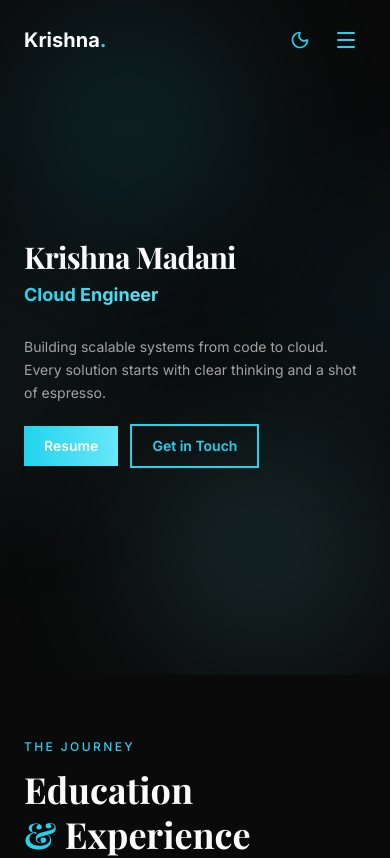
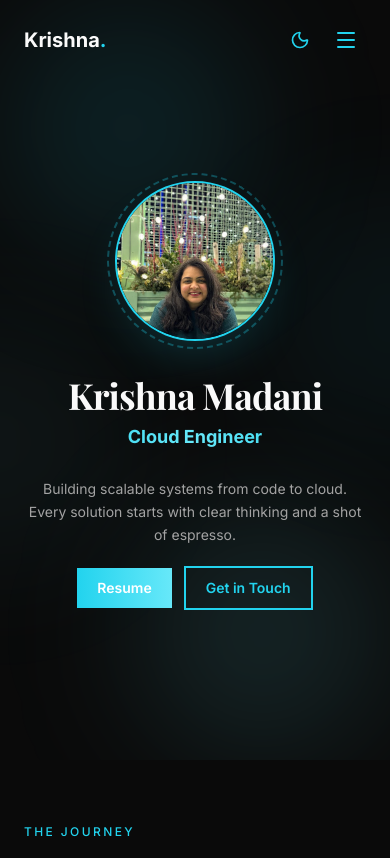
Before and after one commit to k-madani/portfolio, a Next.js app: page / in a window 390 px wide. Shown: the top 858 px of the page. Built offline with nearby package versions, Linux system fonts and the light colour scheme; a web font is replaced by a local one.

Commit message:
fix for mobile view

```diff
--- a/app/components/Hero.tsx
+++ b/app/components/Hero.tsx
@@ -26,8 +26,8 @@ export default function Hero() {
   };
 
   return (
-    <section className="relative min-h-[80vh] md:min-h-screen flex items-center justify-center px-6 sm:px-8 overflow-hidden pt-24 sm:pt-28 lg:pt-32 pb-16 sm:pb-20">
-      {/* Gradient Background — smaller, less aggressive on mobile */}
+    <section className="relative min-h-[90vh] md:min-h-screen flex items-center justify-center px-6 sm:px-8 overflow-hidden pt-24 sm:pt-28 lg:pt-32 pb-16 sm:pb-20">
+      {/* Gradient Background */}
       <div className="absolute inset-0 -z-10">
         <div className="absolute top-0 left-0 w-64 sm:w-80 lg:w-96 h-64 sm:h-80 lg:h-96 bg-[rgb(var(--accent-primary))]/20 rounded-full mix-blend-multiply filter blur-3xl animate-pulse" />
         <div className="absolute bottom-0 right-0 w-64 sm:w-80 lg:w-96 h-64 sm:h-80 lg:h-96 bg-[rgb(var(--accent-light))]/20 rounded-full mix-blend-multiply filter blur-3xl animate-pulse delay-2000" />
@@ -36,14 +36,37 @@ export default function Hero() {
       <div className="w-full max-w-7xl mx-auto">
         <div className="flex flex-col lg:flex-row lg:items-stretch lg:gap-2">
 
+          {/* Mobile-only avatar — round, centered, above text */}
+          <motion.div
+            initial={{ opacity: 0, scale: 0.9 }}
+            animate={{ opacity: 1, scale: 1 }}
+            transition={{ duration: 0.6 }}
+            className="lg:hidden flex justify-center mb-8"
+          >
+            <div className="relative">
+              <motion.div
+                animate={{ rotate: [0, 360] }}
+                transition={{ duration: 20, repeat: Infinity, ease: 'linear' }}
+                className="absolute -inset-2 rounded-full border-2 border-dashed border-[rgb(var(--accent-primary))]/30"
+              />
+              <div className="relative w-40 h-40 sm:w-48 sm:h-48 rounded-full overflow-hidden border-2 border-[rgb(var(--accent-primary))] shadow-2xl shadow-[rgb(var(--accent-primary))]/20">
+                <img
+                  src="/profile.jpg"
+                  alt="Krishna Madani"
+                  className="w-full h-full object-cover object-top"
+                />
+              </div>
+            </div>
+          </motion.div>
+
           {/* Left — Text Content */}
           <motion.div
             initial={{ opacity: 0, y: 30 }}
             animate={{ opacity: 1, y: 0 }}
             transition={{ duration: 0.8, ease: 'easeOut' }}
-            className="flex-1 z-10 flex flex-col justify-center"
+            className="flex-1 z-10 flex flex-col justify-center text-center lg:text-left"
           >
-            <h1 className="font-display text-3xl xs:text-4xl sm:text-5xl md:text-6xl lg:text-7xl font-bold mb-2 sm:mb-3 text-[rgb(var(--text-primary))] tracking-tight leading-tight">
+            <h1 className="font-display text-4xl sm:text-5xl md:text-6xl lg:text-7xl font-bold mb-2 sm:mb-3 text-[rgb(var(--text-primary))] tracking-tight leading-tight">
               <motion.span
                 initial={{ opacity: 0, y: 20 }}
                 animate={{ opacity: 1, y: 0 }}
@@ -53,7 +76,7 @@ export default function Hero() {
               </motion.span>
             </h1>
 
-            {/* Role rotation — tightened container */}
+            {/* Role rotation */}
             <div className="h-10 sm:h-12 md:h-14 lg:h-16 mb-3 sm:mb-4 overflow-hidden">
               <motion.div
                 key={currentRole}
@@ -71,7 +94,7 @@ export default function Hero() {
               initial={{ opacity: 0, y: 20 }}
               animate={{ opacity: 1, y: 0 }}
               transition={{ delay: 0.3, duration: 0.8 }}
-              className="text-sm sm:text-base md:text-lg text-[rgb(var(--text-secondary))] mb-5 sm:mb-6 leading-relaxed max-w-2xl"
+              className="text-sm sm:text-base md:text-lg text-[rgb(var(--text-secondary))] mb-5 sm:mb-6 leading-relaxed max-w-2xl mx-auto lg:mx-0"
             >
               Building scalable systems from code to cloud. Every solution starts with clear thinking and a shot of espresso.
             </motion.p>
@@ -80,7 +103,7 @@ export default function Hero() {
               initial={{ opacity: 0, y: 20 }}
               animate={{ opacity: 1, y: 0 }}
               transition={{ delay: 0.5, duration: 0.8 }}
-              className="flex flex-wrap items-center gap-3 sm:gap-4"
+              className="flex flex-wrap items-center justify-center lg:justify-start gap-3 sm:gap-4"
             >
               <motion.a
                 href="/resume.pdf"
@@ -107,7 +130,7 @@ export default function Hero() {
             </motion.div>
           </motion.div>
 
-          {/* Right — Portrait (desktop only) */}
+          {/* Right — Desktop-only framed portrait */}
           <motion.div
             initial={{ opacity: 0, x: 40 }}
             animate={{ opacity: 1, x: 0 }}
@@ -147,7 +170,7 @@ export default function Hero() {
         </div>
       </div>
 
-      {/* Scroll Indicator — hidden on smallest screens */}
+      {/* Scroll Indicator */}
       <motion.button
         onClick={scrollToNext}
         initial={{ opacity: 0 }}
```
